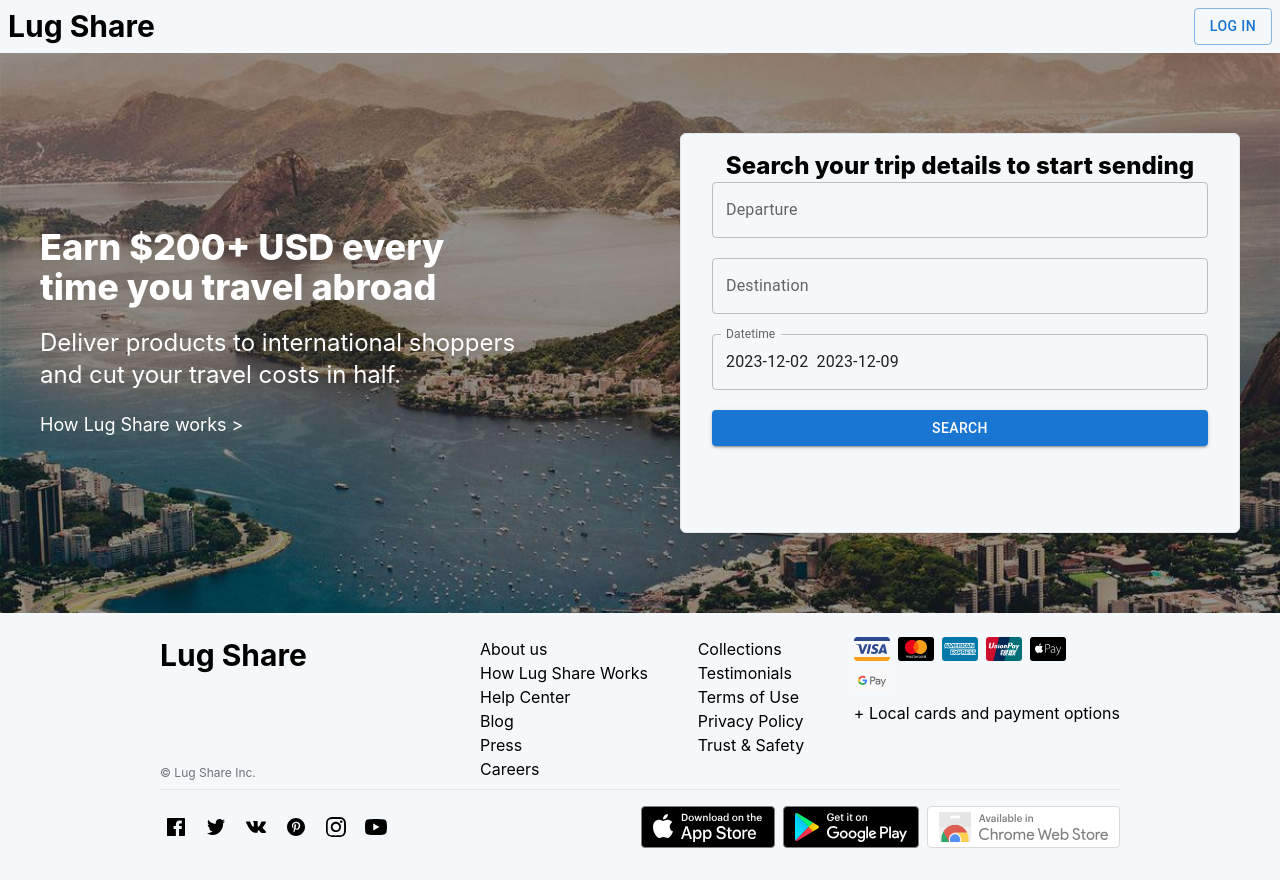
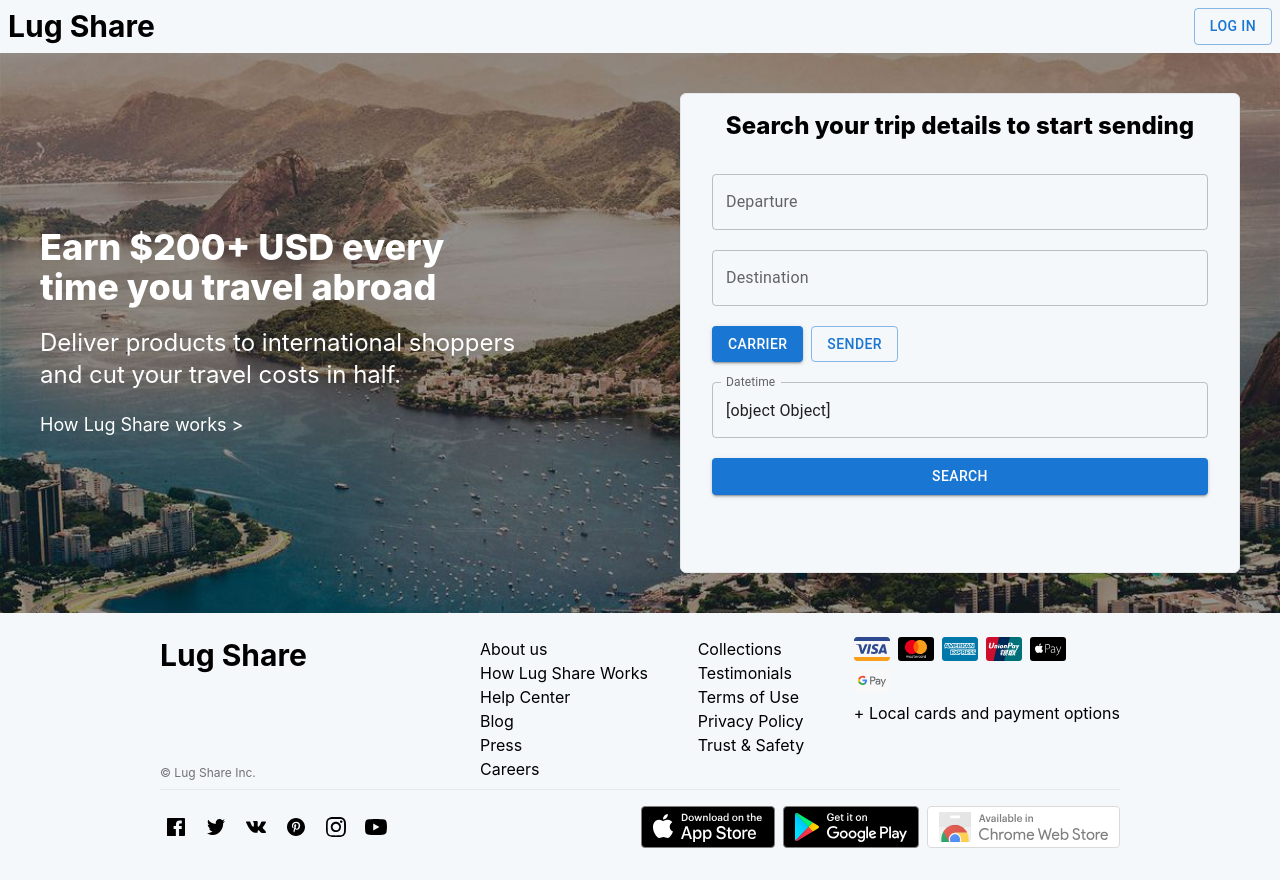
Before and after one commit to vominhthongss/lugshare-web, a React (Create React App) app: page / in a window 1280 px wide. Built offline with nearby package versions, Linux system fonts and the light colour scheme.

Commit message:
update background-search.js

```diff
--- a/src/components/background-search/background-search.js
+++ b/src/components/background-search/background-search.js
@@ -17,10 +17,13 @@ function BackgroundSearch() {
     data.dateRange = getValues("dateRange");
     console.log("data:", data);
   };
-  const [selectedDateRange, setSelectedDateRange] = useState(null);
   const handleDateRangeChange = (newDateRange) => {
-    setSelectedDateRange(newDateRange);
     setValue("dateRange", newDateRange);
+  };
+  const [type, setType] = useState("carrier");
+  const handleSetType = (type) => {
+    setValue("type", type);
+    setType(type);
   };
 
   return (
@@ -46,7 +49,7 @@ function BackgroundSearch() {
           </span>
         </NavLink>
       </div>
-      <div className="flex flex-col items-center p-4 absolute bottom-1/2 translate-y-1/2 md:right-10 md:translate-x-0 right-1/2 translate-x-1/2 border rounded-md bg-main shadow-sm w-[35rem] h-[25rem]">
+      <div className="flex space-y-8 flex-col items-center p-4 absolute bottom-1/2 translate-y-1/2 md:right-10 md:translate-x-0 right-1/2 translate-x-1/2 border rounded-md bg-main shadow-sm w-[35rem] h-[30rem]">
         <span className="text-black font-extrabold text-2xl">
           Search your trip details to start sending
         </span>
@@ -66,6 +69,23 @@ function BackgroundSearch() {
               variant="outlined"
               {...register("destination")}
             />
+            <div
+              {...register("type", { value: "carrier" })}
+              className="flex space-x-2"
+            >
+              <Button
+                variant={`${type === "carrier" ? "contained" : "outlined"}`}
+                onClick={() => handleSetType("carrier")}
+              >
+                Carrier
+              </Button>
+              <Button
+                variant={`${type === "sender" ? "contained" : "outlined"}`}
+                onClick={() => handleSetType("sender")}
+              >
+                Sender
+              </Button>
+            </div>
             <div {...register("dateRange")}>
               <DateRange onDateRangeChange={handleDateRangeChange} />
             </div>
```
